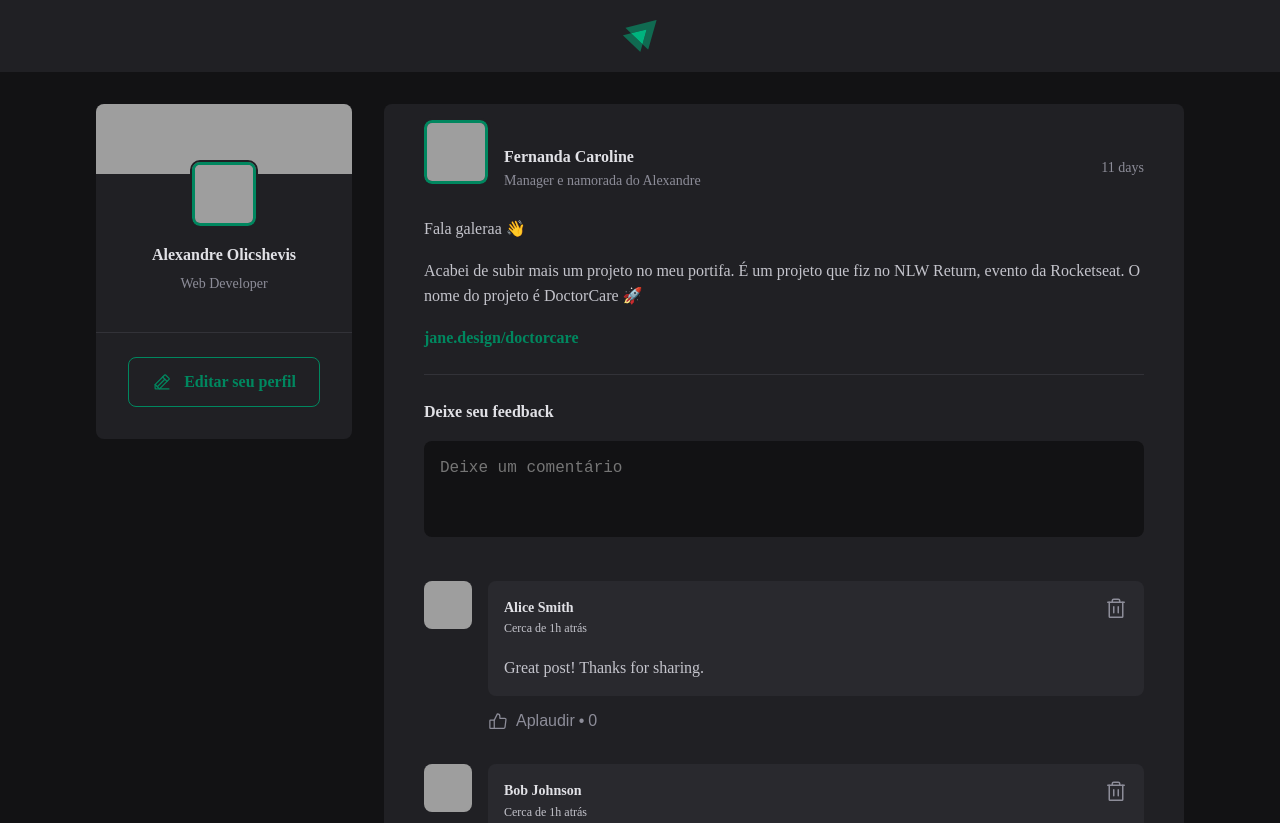
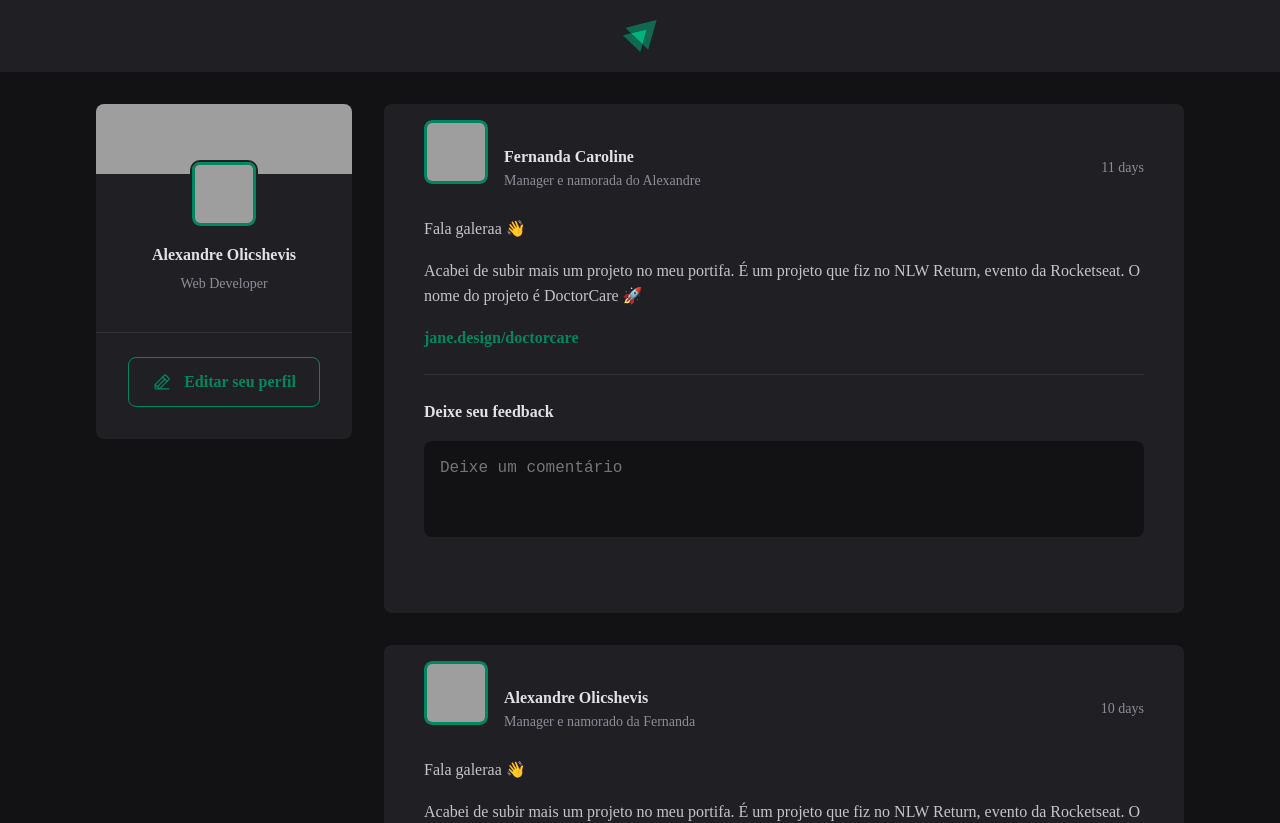
Before and after one commit to aleluiz02/React, a React (Vite) app in the folder 01-fundamentos-reactjs/: page / in a window 1280 px wide. Shown: the top 823 px of the page. Built offline with nearby package versions, Linux system fonts and the light colour scheme; grey boxes are pictures that could not be loaded.

Commit message:
Inserindo comentários

```diff
--- a/01-fundamentos-reactjs/src/components/comment.jsx
+++ b/01-fundamentos-reactjs/src/components/comment.jsx
@@ -2,19 +2,19 @@ import { ThumbsUp, Trash } from 'phosphor-react';
 import styles from './comment.module.css';
 import { Avatar } from './avatar';
 
-export function Comment({ text, author }) {
+export function Comment({authorName, avatarUrl, content}) {
   return (
     <div className={styles.comment}>
         <Avatar
             hasBorder={false}
-            src={`https://github.com/aleluiz02.png`}
+            src={avatarUrl}
             alt='Avatar do usuário'
         />
         <div className={styles.commentBox}>
             <div className={styles.commentContent}>
                 <header>
                     <div className={styles.authorAndTime}>
-                        <strong>{author}</strong>
+                        <strong>{authorName}</strong>
                         <time title='11 de Maio às 08:13h' dateTime='2024-05-11 08:13:30'>Cerca de 1h atrás</time>
                     </div>
 
@@ -23,7 +23,7 @@ export function Comment({ text, author }) {
                     </button>
                 </header>
 
-                <p>{text}</p>
+                <p>{content}</p>
             </div>
 
             <footer>
--- a/01-fundamentos-reactjs/src/components/post.jsx
+++ b/01-fundamentos-reactjs/src/components/post.jsx
@@ -3,10 +3,22 @@ import { ptBR } from 'date-fns/locale';
 import styles from './post.module.css';
 import { Comment } from './comment.jsx';
 import { Avatar } from './avatar.jsx';
+import { use, useState } from 'react';
 
 export function Post({author, publishedAt, content}) {
     const publishedDateFormatted = format(publishedAt, "d 'de' LLLL 'às' HH:mm'h'", {locale: ptBR})
     const publisedDateRelativeToNow = formatDistanceToNow(publishedAt, "d 'de' LLLL 'às' HH:mm'h'", {locale: ptBR, addSuffix: true})
+
+    const [comments, setComments] = useState ([    ])
+    const [newCommentText, setNewCommentText] = useState('');
+
+    function handleCreateNewComment(e) {
+        e.preventDefault()
+        const text = newCommentText.trim();
+        if (!text) return;
+            setComments(prev => [...prev, text]);
+            setNewCommentText('');
+    }
 
 
     return (
@@ -35,17 +47,27 @@ export function Post({author, publishedAt, content}) {
                 })}
             </div>
 
-            <form className={styles.commentForm}>
+            <form onSubmit={handleCreateNewComment} className={styles.commentForm}>
                 <strong>Deixe seu feedback</strong>
-                <textarea placeholder='Deixe um comentário' />
+                <textarea
+                    name='comment'
+                    placeholder='Deixe um comentário'
+                    value={newCommentText}
+                    onChange={e => setNewCommentText(e.target.value)} />
                 <footer>
                     <button type='submit'>Publicar</button>
                 </footer>
             </form>
 
             <div className={styles.commentList}>
-                <Comment text="Great post! Thanks for sharing." author="Alice Smith"/>
-                <Comment text="Informative read, looking forward to more!" author="Bob Johnson"/>
+                {comments.map(comment => {
+                    return <Comment
+                        key={comment}
+                        authorName={author.name}
+                        avatarUrl={author.avatarUrl}
+                        content={comment}
+                    />
+                })}
             </div>
 
         </article>
```
